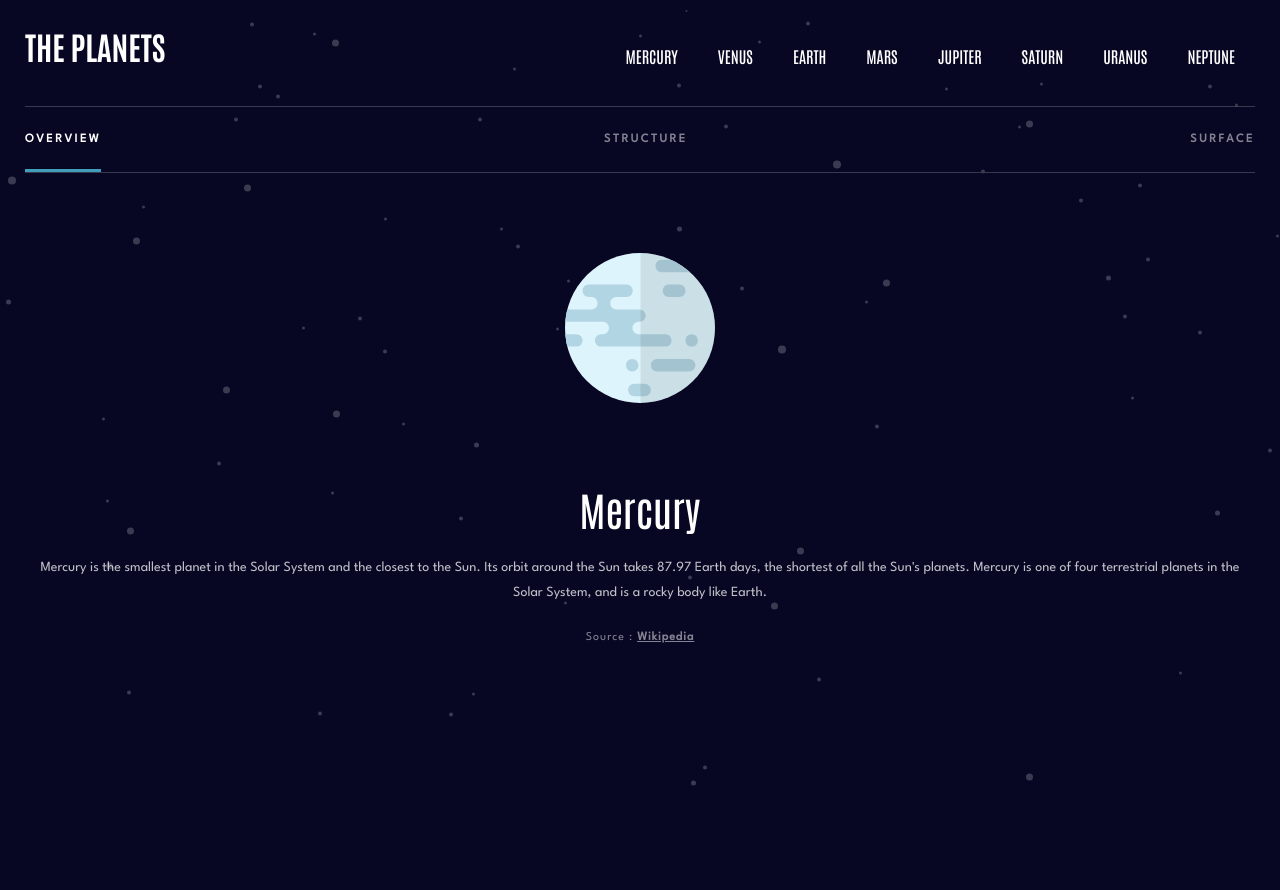
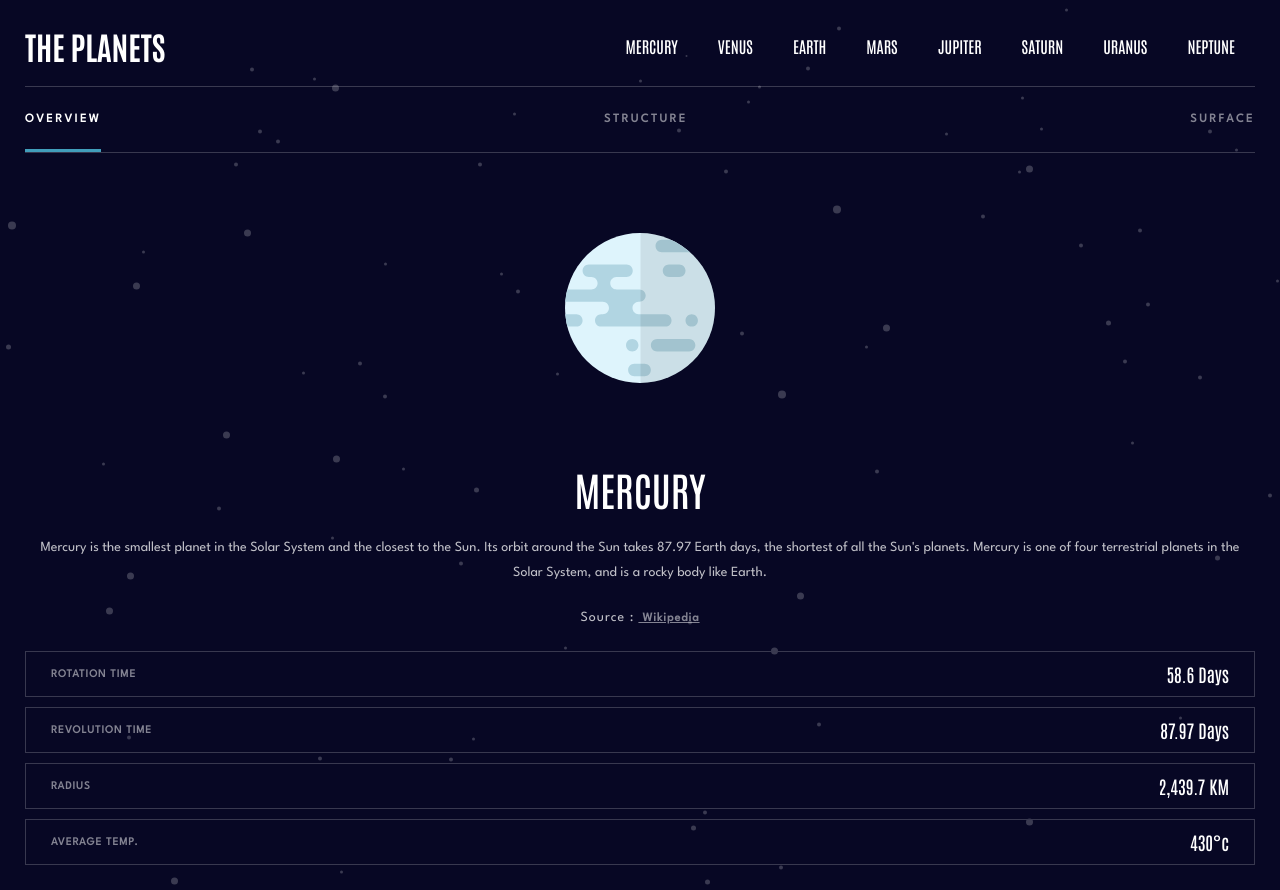
Before and after one commit to kalamarcin/planets-fact, a React (Create React App) app: page /mercury in a window 1280 px wide. Before the commit the page ends 800 px from the top, so only its background shows below. Built offline with nearby package versions, Linux system fonts and the light colour scheme.

Commit message:
mercury done

```diff
--- a/src/Pages/Mercury/Mercury.js
+++ b/src/Pages/Mercury/Mercury.js
@@ -3,6 +3,7 @@ import { data } from './data'
 import './Mercury.scss'
 import mercuryAll from '../../assets/planet-mercury.svg'
 import mercuryHalf from '../../assets/planet-mercury-internal.svg'
+import mercuryInside from '../../assets/geology-mercury.png'
 
 const Mercury = () => {
   const [overview, setOverview] = useState(true)
@@ -27,6 +28,7 @@ const Mercury = () => {
 
   return (
     <>
+      <div className="planet-grid">
         <div className="planet-nav">
           <button className={overview ? 'active' : ''} onClick={changeClass1}>
             OVERVIEW
@@ -41,18 +43,41 @@ const Mercury = () => {
         <div className="img-wrapper">
           {overview && <img src={mercuryAll} alt="" />}
           {structure && <img src={mercuryHalf} alt="" />}
+          {surface && <img src={mercuryInside} alt="" />}
         </div>
         <div className="title">
-        <h1>{data.name}</h1>
+          <h1>{data.name.toUpperCase()}</h1>
         </div>
-      <div className="desc">{overview && <h2>{data.overview.content}</h2>}</div>
-
+        <div className="desc">
+          {overview && <h2>{data.overview.content}</h2>}
+          {structure && <h2>{data.structure.content}</h2>}
+          {surface && <h2>{data.geology.content}</h2>}
           <h2 className="source">
             Source :
             <span>
               <a href={data.overview.source}> Wikipedia</a>
             </span>
           </h2>
+        </div>
+      </div>
+      <div className="stats-grid">
+        <div className="border-stats">
+          <h3>ROTATION TIME</h3>
+          <p>{data.rotation}</p>
+        </div>
+        <div className="border-stats">
+          <h3>REVOLUTION TIME</h3>
+          <p>{data.revolution}</p>
+        </div>
+        <div className="border-stats">
+          <h3>RADIUS</h3>
+          <p>{data.radius}</p>
+        </div>
+        <div className="border-stats">
+          <h3>AVERAGE TEMP.</h3>
+          <p>{data.temperature}</p>
+        </div>
+      </div>
     </>
   )
 }
--- a/src/Pages/Mercury/Mercury.scss
+++ b/src/Pages/Mercury/Mercury.scss
@@ -1,3 +1,10 @@
+.planet-grid {
+  display: grid;
+  grid-template-columns: 1fr;
+  grid-template-rows: 1fr;
+  grid-column-gap: 0px;
+  grid-row-gap: 0px;
+
   .planet-nav {
     height: 100%;
     display: flex;
@@ -43,12 +50,13 @@
   }
   .img-wrapper {
     margin: 80px 0 80px;
-  height: 50%;
+
     display: flex;
     align-items: center;
     justify-content: center;
     img {
       width: 150px;
+      height: 100%;
     }
   }
   .title {
@@ -66,9 +74,6 @@
   }
 
   .desc {
-  display: flex;
-  justify-content: center;
-  align-items: center;
     h2 {
       font-family: var(--font-spartan);
       font-style: normal;
@@ -82,8 +87,6 @@
   .source {
     letter-spacing: 1px;
     margin-top: 20px;
-  display: flex;
-  align-items: center;
     justify-content: center;
     font-family: var(--font-spartan);
     font-style: normal;
@@ -102,3 +105,32 @@
       margin-left: 4px;
     }
   }
+}
+
+.stats-grid {
+  margin-top: 20px;
+  display: grid;
+  grid-template-columns: 1fr;
+  grid-template-rows: 1fr;
+  grid-column-gap: 0px;
+  grid-row-gap: 10px;
+  .border-stats {
+    display: flex;
+    align-items: center;
+    justify-content: space-between;
+    padding: 10px 25px;
+    border: 1px solid #38384f;
+    h3 {
+      color: rgba($color: white, $alpha: 0.5);
+      font-family: var(--font-spartan);
+      font-style: normal;
+      font-weight: 700;
+      font-size: 11px;
+      letter-spacing: 1px;
+
+    }
+    p {
+      font-size: 18px;
+    }
+  }
+}
--- a/src/styles/global.scss
+++ b/src/styles/global.scss
@@ -23,6 +23,6 @@ html {
 }
 
 body {
-  min-height: 100%;
+
   font-family: var(--font-antonio);
 }
```
Lines whose indentation alone changed are shown as unchanged.
